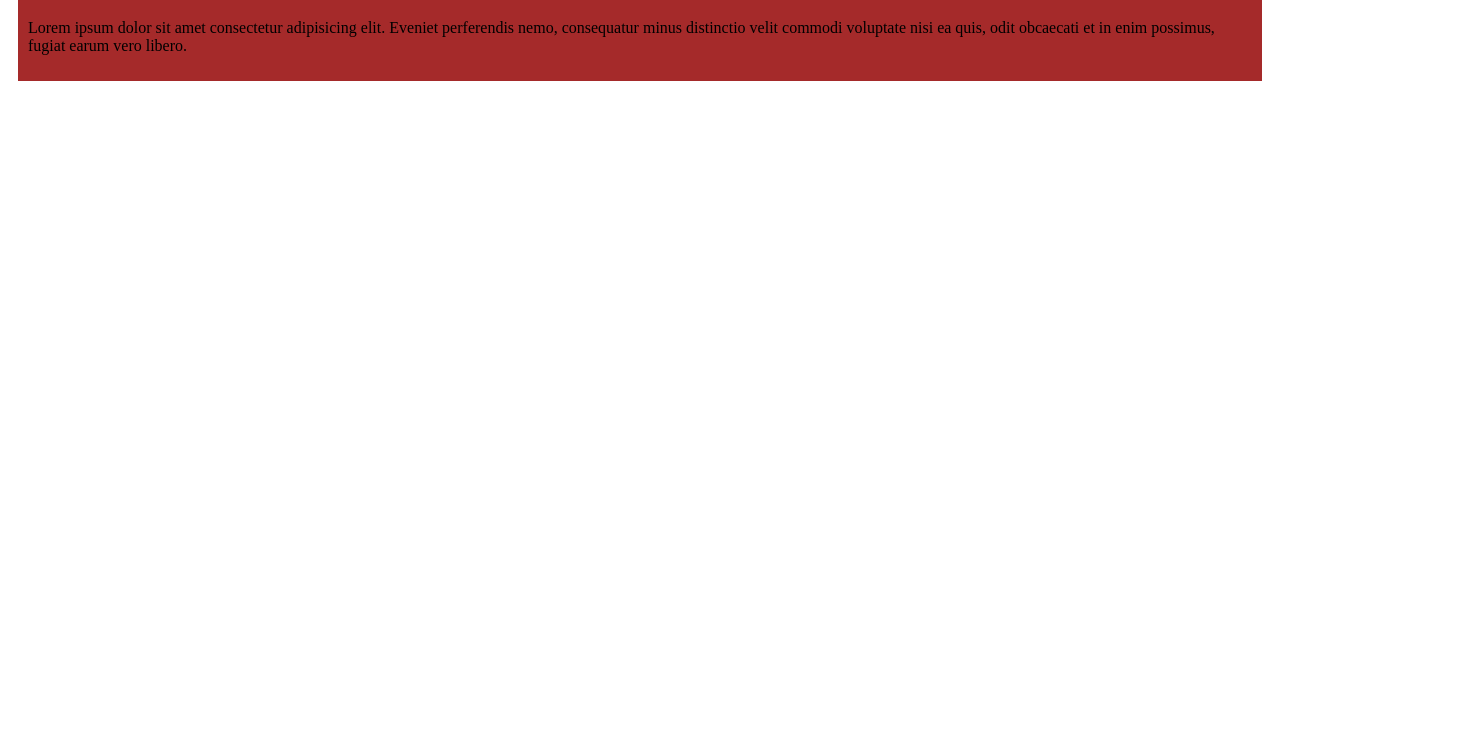
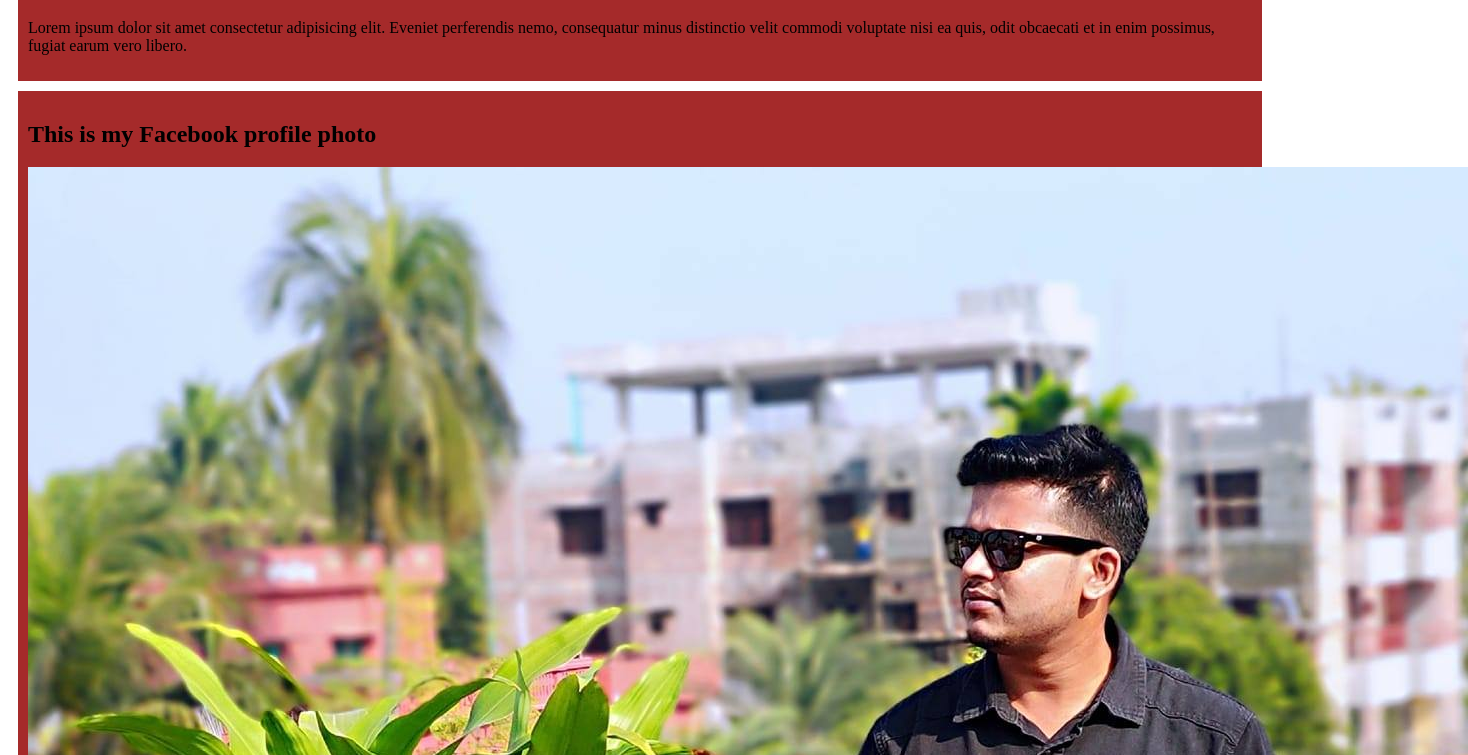
Before and after one commit to Ashraful-alam1184/my-first-website, a plain HTML site: page index.html in a window 1280 px wide. Shown: the part 405-1160 px from the top of the page, 1468 px wide, since content can reach past the window. Before the commit the page ends 800 px from the top, so only its background shows below. Drawn offline with Linux system fonts and the light colour scheme.

Commit message:
this is my turn

```diff
--- a/index.html
+++ b/index.html
@@ -19,6 +19,10 @@
         <h1>My Third website</h1>
         <p>Lorem ipsum dolor sit amet consectetur adipisicing elit. Eveniet perferendis nemo, consequatur minus distinctio velit commodi voluptate nisi ea quis, odit obcaecati et in enim possimus, fugiat earum vero libero.</p>
     </div>
+    <div>
+        <h2>This is my Facebook profile photo</h2>
+        <img src="images/alam.jpg" alt="images">
+    </div>
 
 </body>
 </html>
```
Also changed, not shown: images/alam.jpg (added).
